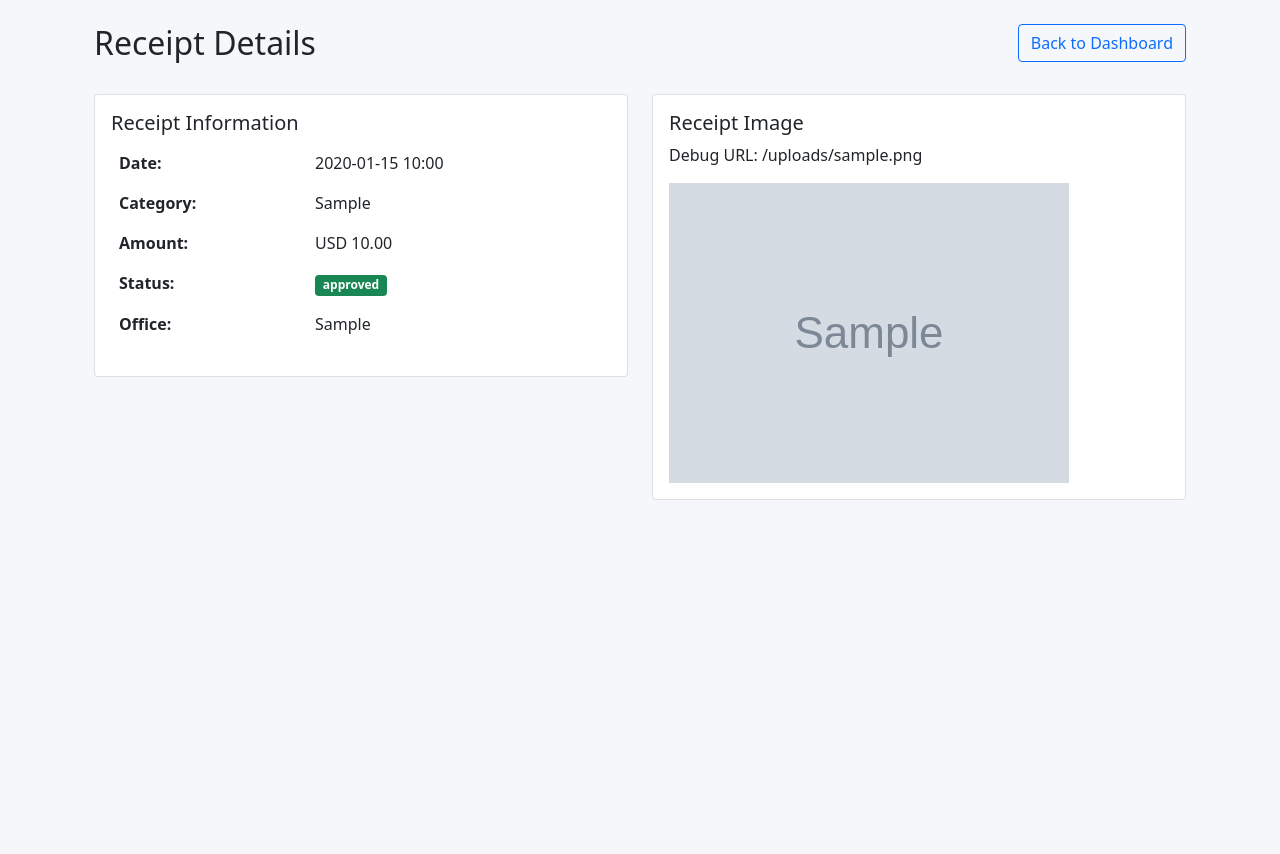
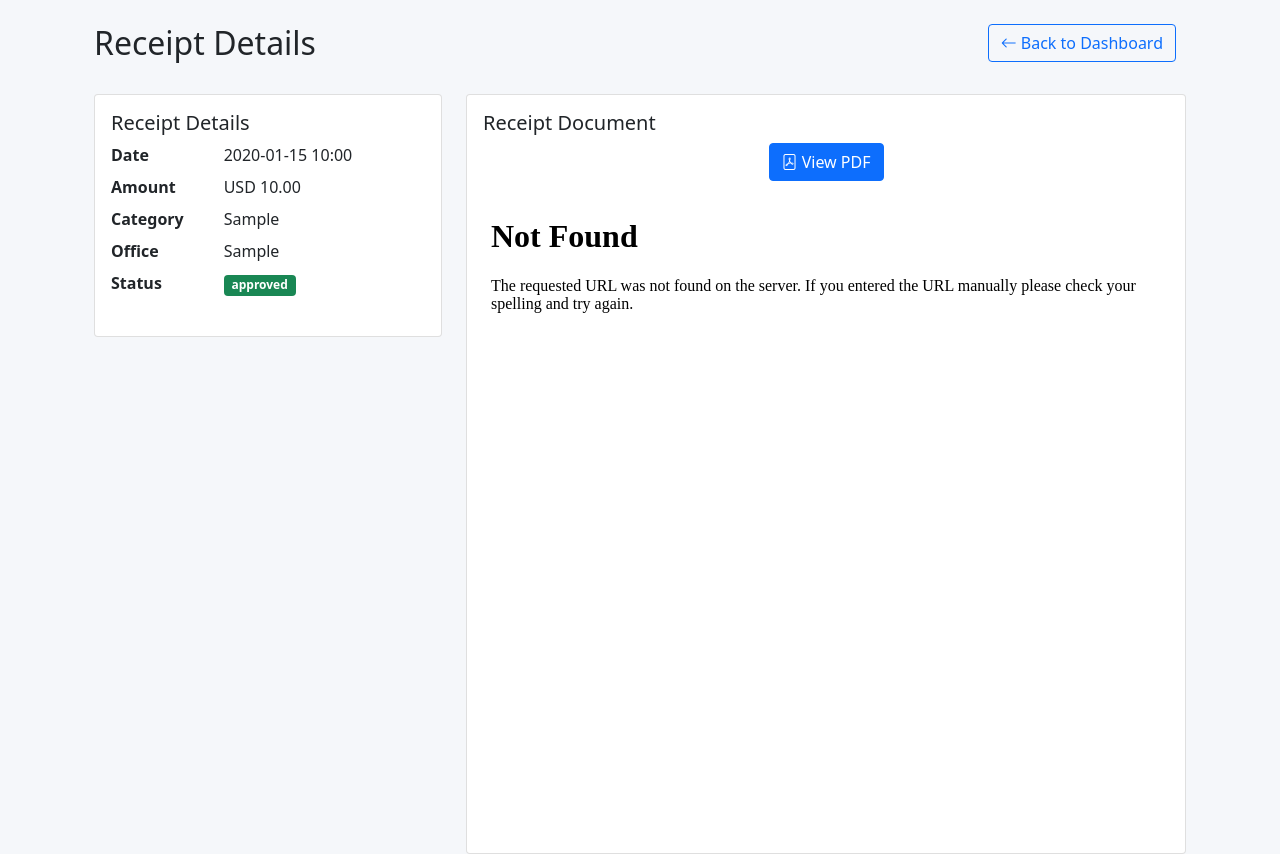
Before and after one commit to ThomasKLA10/expense-app, a Flask app: page /receipt/1 in a window 1280 px wide. Shown: the part 56-910 px from the top of the page. Before the commit the page ends 556 px from the top, so only its background shows below. Run offline with Flask 3, Linux system fonts and the light colour scheme; a user stored in the database is signed in; tables that the repository leaves empty hold one stand-in row (values such as "Sample post"); grey boxes marked "Sample" are stand-in pictures; some libraries are stand-ins or nearby versions.

Commit message:
Implement PDF generation and viewing functionality
- Added PDF generation for expense reports
- Implemented PDF viewer in user and admin dashboards
- Fixed file paths and storage handling
- Updated receipt review templates to match user view
- Added temp directory for PDF processing

```diff
--- a/app/__init__.py
+++ b/app/__init__.py
@@ -1,5 +1,5 @@
 import os
-from flask import Flask, render_template, redirect, url_for, flash, request, send_from_directory, jsonify
+from flask import Flask, render_template, redirect, url_for, flash, request, send_from_directory, jsonify, send_file
 from flask_login import login_required, current_user
 from .extensions import db, migrate, login_manager
 from .config import Config
@@ -368,6 +368,8 @@ def create_app():
     @login_required
     def submit_expense():
         try:
+            print("Starting submit_expense...")  # Debug print
+
             # Get form data
             expense_type = request.form.get('expense-type', 'other')
 
@@ -377,10 +379,55 @@ def create_app():
             amounts = request.form.getlist('amount[]')
             currencies = request.form.getlist('currency[]')
 
-            # Calculate total in EUR
+            # Create list of expenses for PDF generation
+            expenses = []
+            for i in range(len(dates)):
+                expenses.append({
+                    'date': dates[i],
+                    'description': descriptions[i],
+                    'amount': float(amounts[i]),
+                    'currency': currencies[i]
+                })
+
+            # Get travel details if applicable
+            travel_details = None
+            if expense_type == 'travel':
+                travel_details = {
+                    'purpose': request.form.get('purpose'),
+                    'from': request.form.get('from'),
+                    'to': request.form.get('to'),
+                    'departure': request.form.get('departure'),
+                    'return': request.form.get('return')
+                }
+
+            # Get comment for other expenses
+            comment = request.form.get('comment') if expense_type == 'other' else None
+
+            # Generate PDF
+            generator = ExpenseReportGenerator(current_user.name, expense_type)
+            summary_pdf_path, report_id = generator.generate_report(
+                expenses=expenses,
+                travel_details=travel_details,
+                comment=comment
+            )
+
+            # Save receipt files and merge with summary
+            receipt_files = request.files.getlist('receipt[]')
+            receipt_paths = []
+            for file in receipt_files:
+                if file and allowed_file(file.filename):
+                    filename = secure_filename(file.filename)
+                    filepath = os.path.join(app.config['UPLOAD_FOLDER'], filename)
+                    file.save(filepath)
+                    receipt_paths.append(filepath)
+
+            # Merge summary with receipts
+            final_pdf_path = ExpenseReportGenerator.merge_with_receipts(summary_pdf_path, receipt_paths)
+
+            # Calculate total in EUR (already converted in frontend)
             total_eur = sum(float(amount) for amount in amounts)
 
-            # Create receipt record with only valid fields from the model
+            # Create receipt record
             receipt = Receipt(
                 user_id=current_user.id,
                 amount=total_eur,
@@ -388,8 +435,8 @@ def create_app():
                 category=expense_type,
                 purpose=descriptions[0] if descriptions else 'Multiple expenses',
                 status='pending',
-                office='bonn',  # This is required as nullable=False
-                file_path_db='temp'  # This is required as nullable=False
+                office='bonn',
+                file_path_db=final_pdf_path  # Store the path to the generated PDF
             )
 
             if expense_type == 'travel':
@@ -400,6 +447,11 @@ def create_app():
 
             db.session.add(receipt)
             db.session.commit()
+
+            # After PDF generation
+            print(f"Generated PDF path: {summary_pdf_path}")  # Debug print
+            print(f"Final PDF path: {final_pdf_path}")  # Debug print
+            print(f"Relative path stored in DB: {receipt.file_path_db}")  # Debug print
 
             return jsonify({
                 'success': True,
@@ -414,6 +466,31 @@ def create_app():
                 'error': str(e)
             }), 400
 
+    @app.route('/receipt/<int:receipt_id>/file')
+    @login_required
+    def view_receipt_file(receipt_id):
+        receipt = Receipt.query.get_or_404(receipt_id)
+
+        # Check if user has permission to view this receipt
+        if receipt.user_id != current_user.id and not current_user.is_admin:
+            abort(403)
+
+        # Convert relative path to absolute path
+        base_dir = os.path.abspath(os.path.dirname(__file__))
+        absolute_path = os.path.join(base_dir, receipt.file_path_db)
+
+        # Check if file exists
+        if not receipt.file_path_db or not os.path.exists(absolute_path):
+            abort(404)
+
+        # Send the file
+        return send_file(
+            absolute_path,
+            mimetype='application/pdf',
+            as_attachment=False,
+            download_name=f'receipt_{receipt_id}.pdf'
+        )
+
     # Create database tables
     with app.app_context():
         db.create_all()
--- a/app/templates/receipt.html
+++ b/app/templates/receipt.html
@@ -6,62 +6,67 @@
         <div class="col">
             <h2>Receipt Details</h2>
         </div>
-        <div class="col text-end">
-            <a href="{{ url_for('office', location=receipt.office) }}" class="btn btn-outline-primary">Back to Dashboard</a>
+        <div class="col-auto">
+            <a href="{{ url_for('admin_dashboard') }}" class="btn btn-outline-primary">
+                <i class="bi bi-arrow-left"></i> Back to Dashboard
+            </a>
         </div>
     </div>
 
     <div class="row">
-        <div class="col-md-6">
-            <div class="card">
+        <div class="col-md-4">
+            <div class="card mb-4">
                 <div class="card-body">
-                    <h5 class="card-title">Receipt Information</h5>
-                    <table class="table table-borderless">
-                        <tr>
-                            <th>Date:</th>
-                            <td>{{ receipt.date_submitted.strftime('%Y-%m-%d %H:%M') }}</td>
-                        </tr>
-                        <tr>
-                            <th>Category:</th>
-                            <td>{{ receipt.category }}</td>
-                        </tr>
-                        <tr>
-                            <th>Amount:</th>
-                            <td>{{ receipt.currency }} {{ "%.2f"|format(receipt.amount) }}</td>
-                        </tr>
-                        <tr>
-                            <th>Status:</th>
-                            <td>
-                                <span class="badge bg-{{ 'warning' if receipt.status == 'pending' else 'success' if receipt.status == 'approved' else 'danger' }}">
+                    <h5 class="card-title">Receipt Details</h5>
+                    <dl class="row">
+                        <dt class="col-sm-4">Date</dt>
+                        <dd class="col-sm-8">{{ receipt.date_submitted.strftime('%Y-%m-%d %H:%M') }}</dd>
+
+                        <dt class="col-sm-4">Amount</dt>
+                        <dd class="col-sm-8">{{ receipt.currency }} {{ "%.2f"|format(receipt.amount) }}</dd>
+
+                        <dt class="col-sm-4">Category</dt>
+                        <dd class="col-sm-8">{{ receipt.category }}</dd>
+
+                        <dt class="col-sm-4">Office</dt>
+                        <dd class="col-sm-8">{{ receipt.office }}</dd>
+
+                        <dt class="col-sm-4">Status</dt>
+                        <dd class="col-sm-8">
+                            <span class="badge bg-{{ 'success' if receipt.status == 'approved'
+                                                else 'warning' if receipt.status == 'pending'
+                                                else 'danger' }}">
                                 {{ receipt.status }}
                             </span>
-                            </td>
-                        </tr>
-                        <tr>
-                            <th>Office:</th>
-                            <td>{{ receipt.office.title() }}</td>
-                        </tr>
-                    </table>
+                        </dd>
+                    </dl>
                 </div>
             </div>
         </div>
-        <div class="col-md-6">
+
+        <div class="col-md-8">
             <div class="card">
                 <div class="card-body">
-                    <h5 class="card-title">Receipt Image</h5>
-                    <p>Debug URL: {{ url_for('uploaded_file', filename=receipt.file_path) }}</p>
-                    {% if receipt.file_path.lower().endswith(('.png', '.jpg', '.jpeg')) %}
-                        <img src="{{ url_for('uploaded_file', filename=receipt.file_path) }}"
-                             class="img-fluid"
-                             alt="Receipt">
-                    {% else %}
+                    <h5 class="card-title">Receipt Document</h5>
+                    {% if receipt.file_path_db %}
                         <div class="text-center">
-                            <a href="{{ url_for('uploaded_file', filename=receipt.file_path) }}"
+                            <div class="mb-3">
+                                <a href="{{ url_for('view_receipt_file', receipt_id=receipt.id) }}"
                                    class="btn btn-primary"
                                    target="_blank">
-                                View PDF
+                                    <i class="bi bi-file-pdf"></i> View PDF
                                 </a>
                             </div>
+                            <div class="receipt-preview">
+                                <iframe src="{{ url_for('view_receipt_file', receipt_id=receipt.id) }}"
+                                        width="100%"
+                                        height="600px"
+                                        frameborder="0">
+                                </iframe>
+                            </div>
+                        </div>
+                    {% else %}
+                        <p class="text-center text-muted">No receipt file available</p>
                     {% endif %}
                 </div>
             </div>
```
Also changed, not shown: app/pdf_generator.py (+8 -3 lines), app/templates/admin/receipt_review.html (+22 -14 lines). Lines whose indentation alone changed are shown as unchanged.
